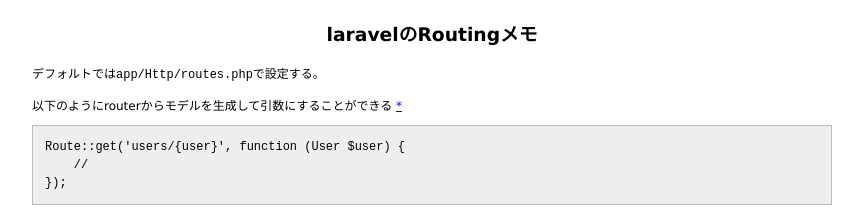
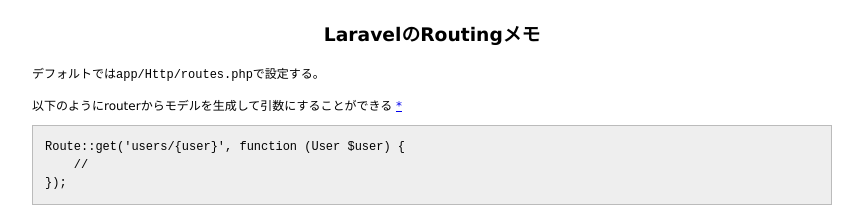
Before and after one commit to 38elements/38elements.github.com, a Jekyll site: the page built from _posts/2016-05-06-laravel-routing.md, in a window 1280 px wide and 900 px high. Shown: the top 216 px of the window, without its empty margins (208-1071 px from the left). Built offline with Jekyll 4.4.1, drawn with Linux system fonts in a browser that asks for light colours.

```diff
--- a/_posts/2016-05-06-laravel-routing.md
+++ b/_posts/2016-05-06-laravel-routing.md
@@ -1,6 +1,6 @@
 ---
 layout: posts
-title: laravelのRoutingメモ
+title: LaravelのRoutingメモ
 ---
 デフォルトでは`app/Http/routes.php`で設定する。
 
```
